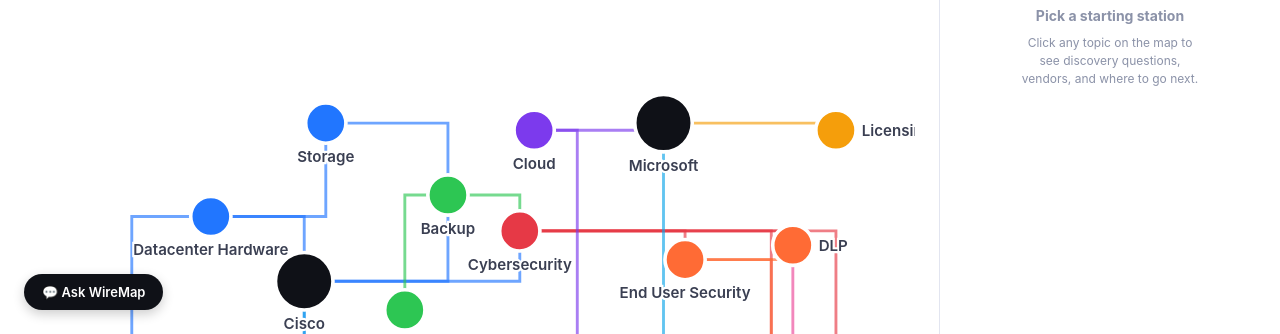
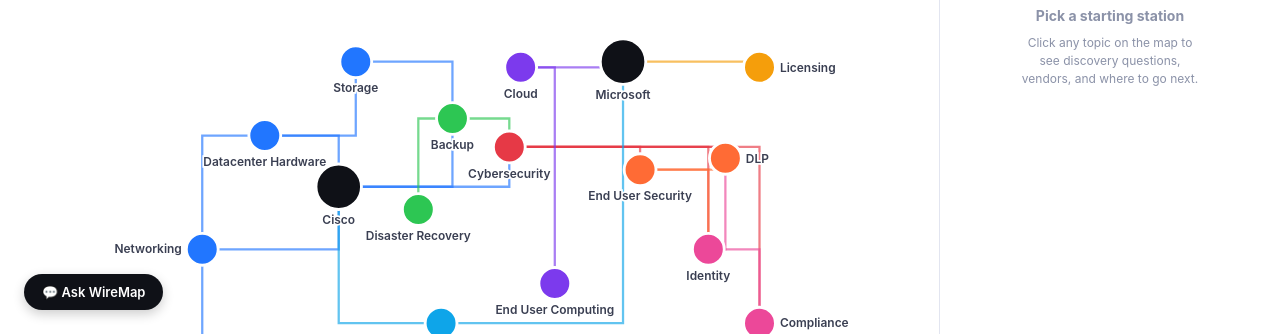
Before and after one commit to kaleborr1-web/wiremap-ai, a plain HTML site: page index.html in a window 1280 px wide. Shown: the part 466-800 px from the top of the page. Drawn offline with Linux system fonts and the light colour scheme.

Commit message:
Update index.html

```diff
--- a/index.html
+++ b/index.html
@@ -43,7 +43,7 @@
 .ldot{display:flex;align-items:center;gap:5px;font-size:12px;color:#4a5068}
 .dot{width:8px;height:8px;border-radius:50%;flex-shrink:0}
 .map-layout{display:grid;grid-template-columns:1fr 340px;min-height:calc(100vh - 200px)}
-.map-canvas{padding:24px;background:#fff;border-right:1px solid var(--border)}
+.map-canvas{padding:12px 16px;background:#fff;border-right:1px solid var(--border)}
 .map-hint{text-align:center;margin-top:8px;font-size:12px;color:#8b92a8}
 .snode{cursor:pointer}
 .scirc{transition:stroke-width .15s}
@@ -328,7 +328,7 @@
   </div>
   <div class="map-layout">
     <div class="map-canvas">
-      <svg id="msvg" viewBox="0 0 620 510" style="width:100%;height:auto">
+      <svg id="msvg" viewBox="0 0 620 510" style="width:100%;max-height:calc(100vh - 220px);height:auto">
         <g id="wg"></g><g id="ng"></g>
       </svg>
       <div class="map-hint">Tap a station to open it. Hover to highlight connections.</div>
```
